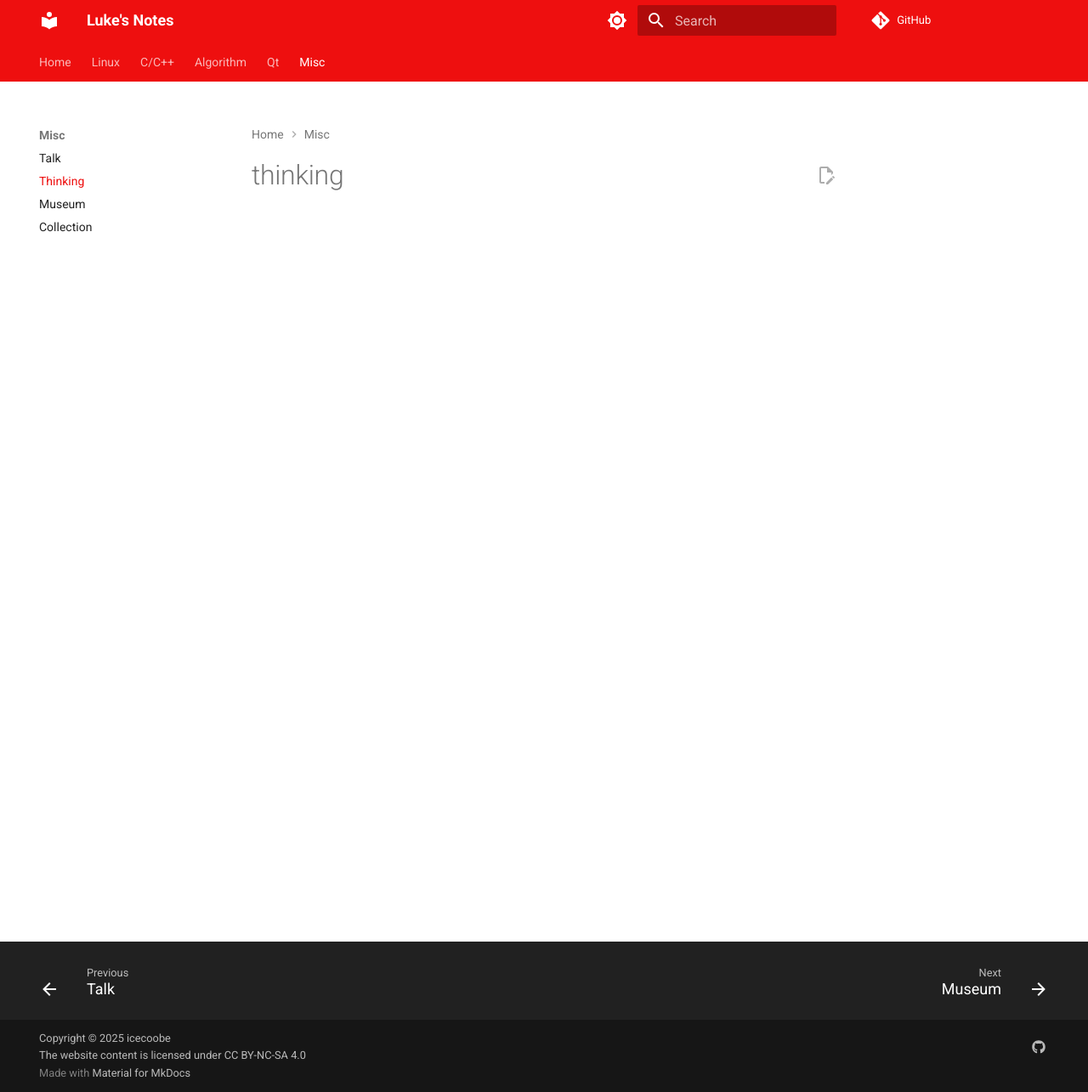
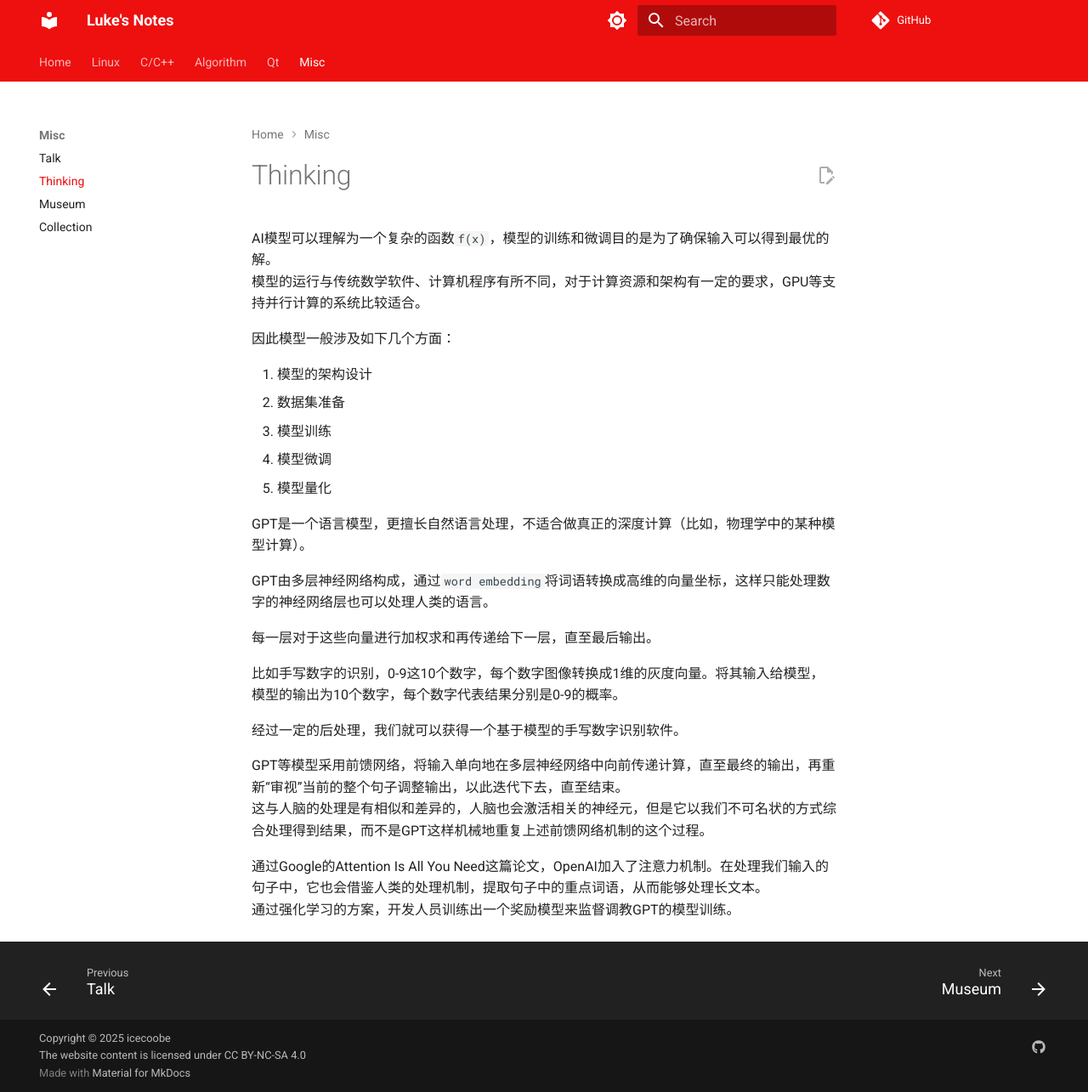
Before and after one commit to icecoobe/notes, an MkDocs documentation site: the page built from docs/misc/thinking.md, in a window 1280 px wide and 1285 px high. Shown: the whole window at 85% size. Built offline with MkDocs 1.6.1 and Material for MkDocs 9.7.7, drawn with Linux system fonts in a browser that asks for light colours; comment, search, counter and statistics services are not loaded.

Commit message:
Update thinking.md

```diff
--- a/docs/misc/thinking.md
+++ b/docs/misc/thinking.md
@@ -1,2 +1,29 @@
 
-# thinking
+# Thinking
+
+AI模型可以理解为一个复杂的函数`f(x)`，模型的训练和微调目的是为了确保输入可以得到最优的解。<br>
+模型的运行与传统数学软件、计算机程序有所不同，对于计算资源和架构有一定的要求，GPU等支持并行计算的系统比较适合。
+
+因此模型一般涉及如下几个方面：
+
+1. 模型的架构设计
+2. 数据集准备
+3. 模型训练
+4. 模型微调
+5. 模型量化
+
+GPT是一个语言模型，更擅长自然语言处理，不适合做真正的深度计算（比如，物理学中的某种模型计算）。
+
+GPT由多层神经网络构成，通过`word embedding`将词语转换成高维的向量坐标，这样只能处理数字的神经网络层也可以处理人类的语言。
+
+每一层对于这些向量进行加权求和再传递给下一层，直至最后输出。
+
+比如手写数字的识别，0-9这10个数字，每个数字图像转换成1维的灰度向量。将其输入给模型，模型的输出为10个数字，每个数字代表结果分别是0-9的概率。
+
+经过一定的后处理，我们就可以获得一个基于模型的手写数字识别软件。
+
+GPT等模型采用前馈网络，将输入单向地在多层神经网络中向前传递计算，直至最终的输出，再重新“审视”当前的整个句子调整输出，以此迭代下去，直至结束。<br>
+这与人脑的处理是有相似和差异的，人脑也会激活相关的神经元，但是它以我们不可名状的方式综合处理得到结果，而不是GPT这样机械地重复上述前馈网络机制的这个过程。
+
+通过Google的Attention Is All You Need这篇论文，OpenAI加入了注意力机制。在处理我们输入的句子中，它也会借鉴人类的处理机制，提取句子中的重点词语，从而能够处理长文本。<br>
+通过强化学习的方案，开发人员训练出一个奖励模型来监督调教GPT的模型训练。
```
